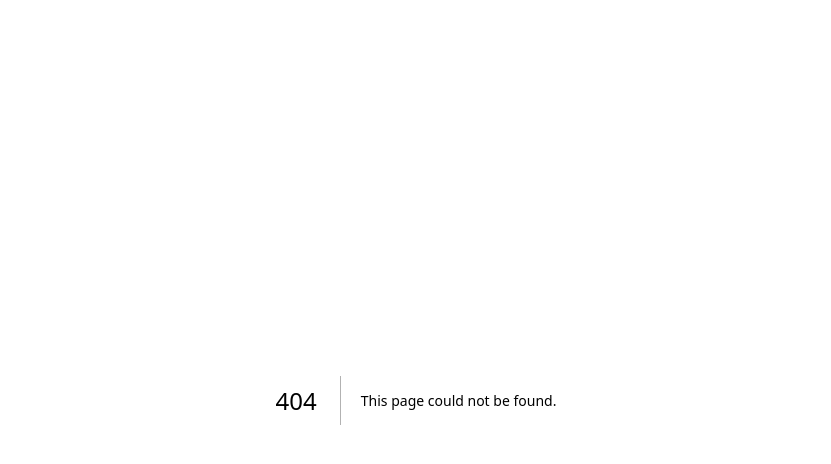
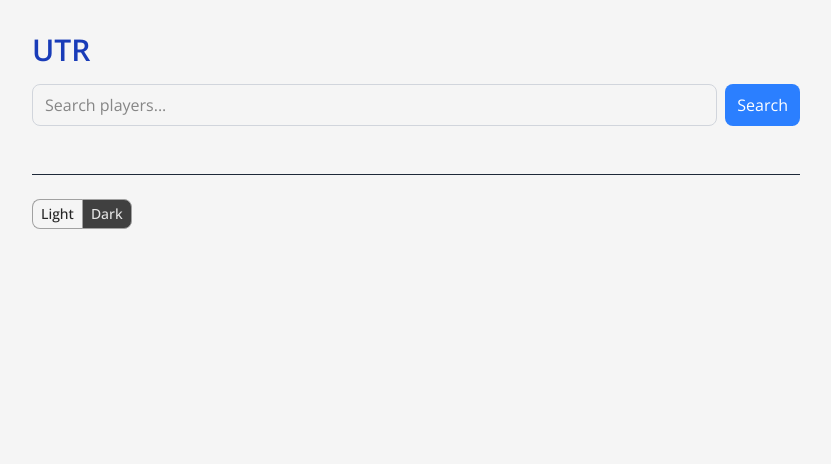
Before and after one commit to teeparham/next, a Next.js app: page /utr in a window 1280 px wide. Before the commit this address had no page. Shown: the top 464 px of the page, without its empty margins (224-1055 px from the left). Built offline with nearby package versions, Linux system fonts and the light colour scheme.

Commit message:
UTR player search

```diff
--- /dev/null
+++ b/app/utr/SearchForm.tsx
@@ -0,0 +1,20 @@
+import Form from "next/form";
+
+export function SearchForm() {
+  return (
+    <Form action="/utr" className="flex gap-2 mb-8">
+      <input
+        type="text"
+        name="q"
+        placeholder="Search players..."
+        className="flex-1 px-3 py-2 border border-gray-300 rounded-lg focus:outline-none focus:ring-2 focus:ring-blue-500 focus:border-transparent"
+      />
+      <button
+        type="submit"
+        className="px-3 py-2 bg-blue-500 text-white rounded-lg hover:bg-blue-600 focus:outline-none focus:ring-2 focus:ring-blue-500 focus:ring-offset-2"
+      >
+        Search
+      </button>
+    </Form>
+  );
+}
--- /dev/null
+++ b/app/utr/page.tsx
@@ -0,0 +1,71 @@
+import { PageFooter } from "../components/PageFooter";
+import { SearchForm } from "./SearchForm";
+
+interface Source {
+  id: number;
+  displayName: string;
+  nationality: string;
+  birthPlace: string;
+}
+
+interface Hit {
+  source: Source;
+}
+
+interface SearchResultsPageProps {
+  searchParams: Promise<{ [key: string]: string | string[] | undefined }>;
+}
+
+async function getPlayers(query: string): Promise<Array<Source>> {
+  if (query === "") {
+    return [];
+  }
+  const data = await fetch(
+    `https://api.utrsports.net/v2/search?query=${encodeURIComponent(query)}&top=10&skip=0`
+  );
+  const json = await data.json();
+  const hits: Array<Hit> = json.players.hits;
+  const players: Array<Source> = hits.map((hit) => hit.source);
+  return players;
+}
+
+function NoPlayersFound() {
+  return <div className="text-center py-4">No players found</div>;
+}
+
+function SearchResult({ id, displayName, nationality, birthPlace }: Source) {
+  return (
+    <div key={id} className="my-2 hover:bg-gray-50">
+      <span className="text-lg mr-2">{displayName}</span>
+      <span className="text-sm mr-2">{birthPlace}</span>
+      <span className="text-sm">{nationality}</span>
+    </div>
+  );
+}
+
+export default async function SearchResultsPage({
+  searchParams,
+}: SearchResultsPageProps) {
+  const queryParam = (await searchParams).q;
+  const query = Array.isArray(queryParam) ? queryParam[0] : queryParam || "";
+  const players = await getPlayers(query);
+
+  return (
+    <main className="container min-h-screen overflow-x-hidden">
+      <div className="my-8 mx-4 sm:mx-8 lg:mx-auto max-w-3xl">
+        <h1 className="mb-4 text-3xl text-blue-800 dark:text-blue-400">UTR</h1>
+        <SearchForm />
+        {players.length ? (
+          <div>
+            {players.map((player) => (
+              <SearchResult {...player} />
+            ))}
+          </div>
+        ) : (
+          query !== "" && <NoPlayersFound />
+        )}
+        <PageFooter />
+      </div>
+    </main>
+  );
+}
```
